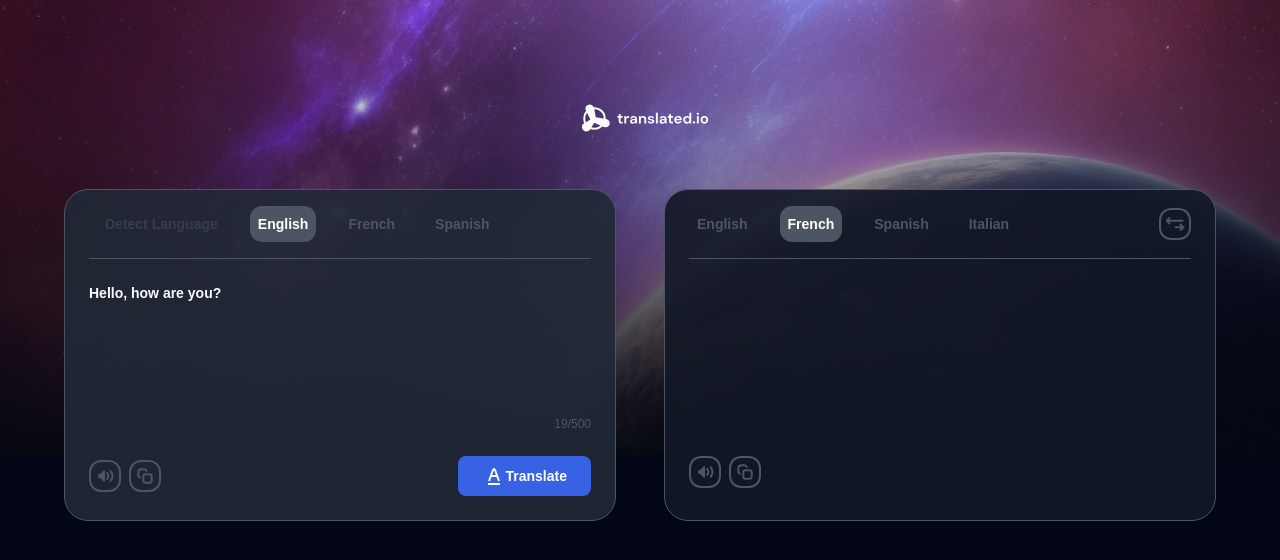
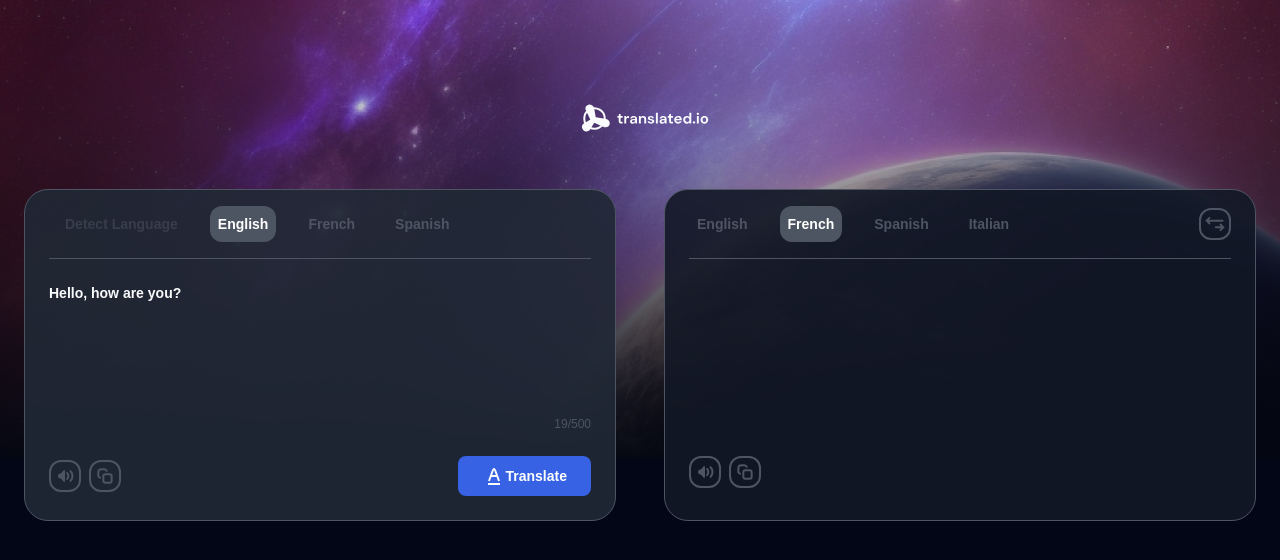
Before and after one commit to gonferreyra/translate-app, a React (Vite) app: page / in a window 1280 px wide. Shown: the top 560 px of the page. Built offline with nearby package versions, Linux system fonts and the light colour scheme; no server answers.

Commit message:
card margin fixed

```diff
--- a/src/App.tsx
+++ b/src/App.tsx
@@ -11,7 +11,7 @@ function App() {
           <div className="w-full pb-12 pt-16 xl:pt-24">
             <img className="mx-auto" src="/logo.svg" alt="" />
           </div>
-          <div className="mx-auto mb-8 flex max-w-screen-xl flex-col gap-6 text-[#4D5562] lg:mx-10 xl:flex-row xl:gap-0">
+          <div className="mb-8 flex max-w-screen-xl flex-col gap-6 text-[#4D5562] lg:mx-10 xl:mx-auto xl:flex-row xl:gap-0">
             <TranslateCard />
 
             <TranslatedCard />
```
